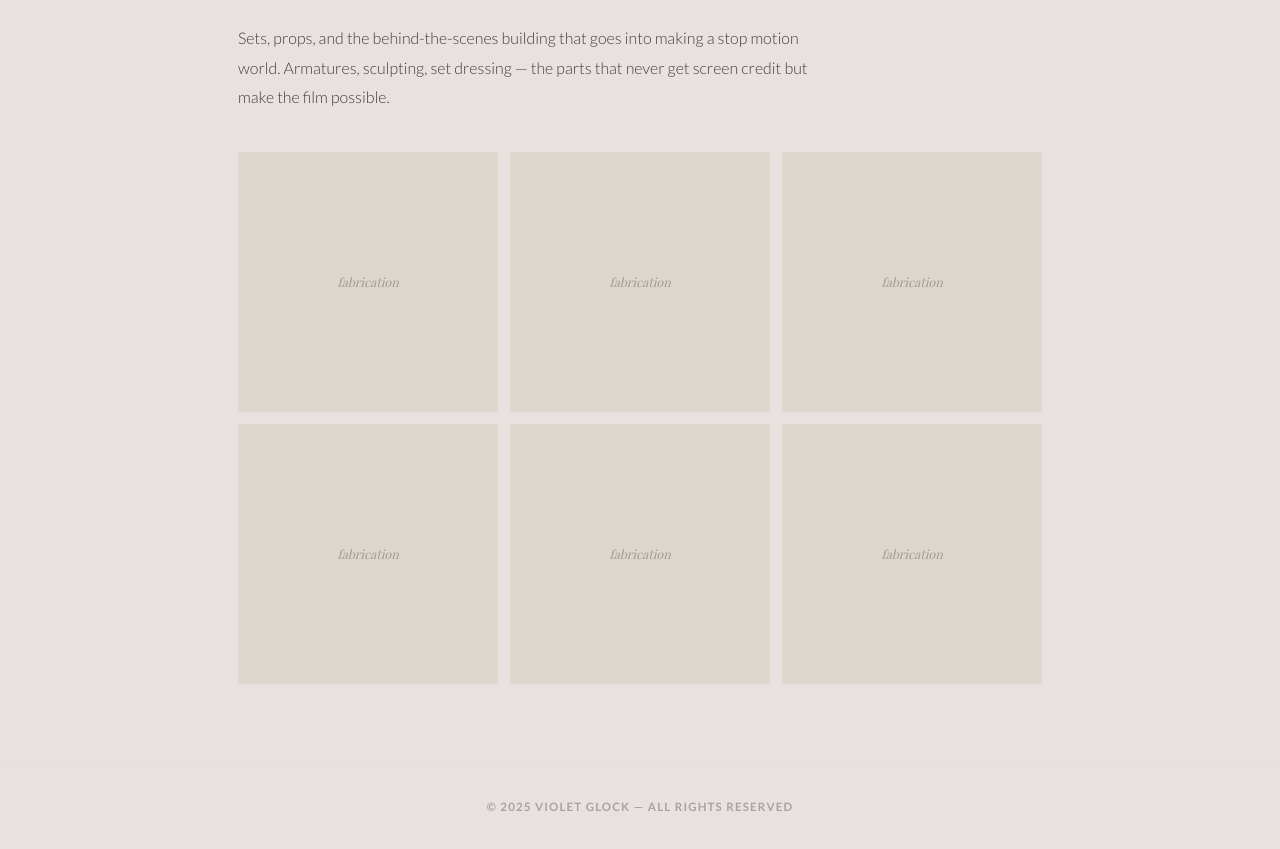
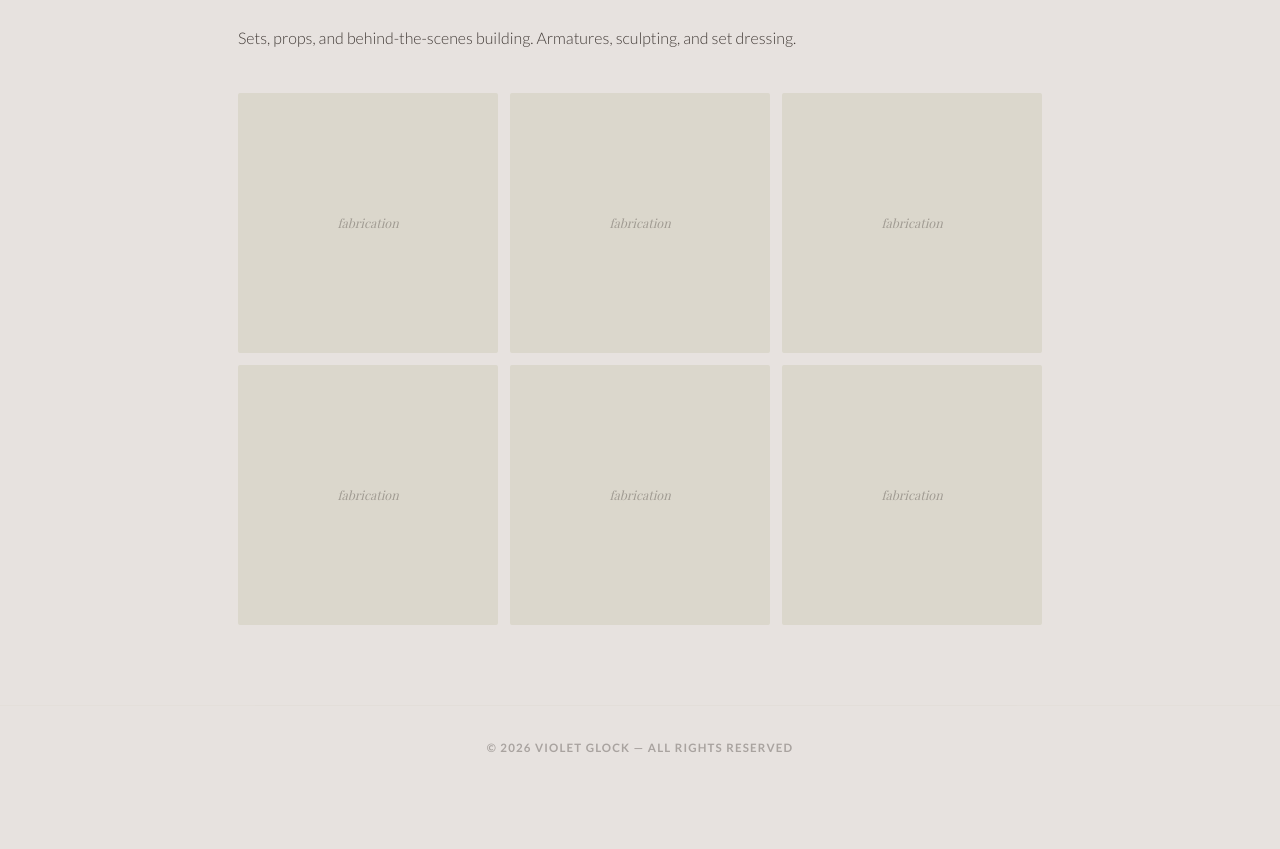
Before and after one commit to roseveras/roseveras.github.io, a plain HTML site: page fabrication.html in a window 1280 px wide. Shown: the part 219-1068 px from the top of the page. After the commit the page ends 1008 px from the top, so only its background shows below. Drawn offline with nearby package versions, Linux system fonts and the light colour scheme; a web font is replaced by a local one.

Commit message:
Update fabrication.html

```diff
--- a/fabrication.html
+++ b/fabrication.html
@@ -28,7 +28,7 @@
     <div class="fade-in">
       <p class="section-label">Work</p>
       <h2 class="section-title">Fabrication</h2>
-      <p class="intro-text">Sets, props, and the behind-the-scenes building that goes into making a stop motion world. Armatures, sculpting, set dressing — the parts that never get screen credit but make the film possible.</p>
+      <p class="intro-text">Sets, props, and behind-the-scenes building. Armatures, sculpting, and set dressing.</p>
 
       <div class="gallery-grid">
         <!-- Replace each div.gallery-item with:
@@ -46,7 +46,7 @@
     </div>
   </section>
 
-  <footer>© 2025 Violet Glock — All rights reserved</footer>
+  <footer>© 2026 Violet Glock — All rights reserved</footer>
 
   <!-- LIGHTBOX (full screen image viewer with navigation) -->
   <div class="lightbox-overlay" id="lightboxOverlay">
```
